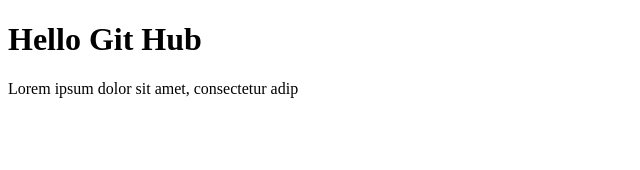
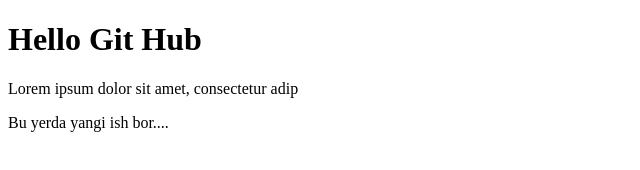
Before and after one commit to Usmonjon001/New-Projects, a plain HTML site: page index.html in a window 1280 px wide. Shown: the whole page, without its empty margins (0-640 px from the left). Drawn offline with Linux system fonts and the light colour scheme.

Commit message:
Update index.html
Yangi paragrif qoshdim

```diff
--- a/index.html
+++ b/index.html
@@ -14,5 +14,8 @@
 
     <p>Lorem ipsum dolor sit amet, consectetur adip</p>
 
+    <p> Bu yerda yangi ish bor....</p>
+
+
 </body>
 </html>
```
